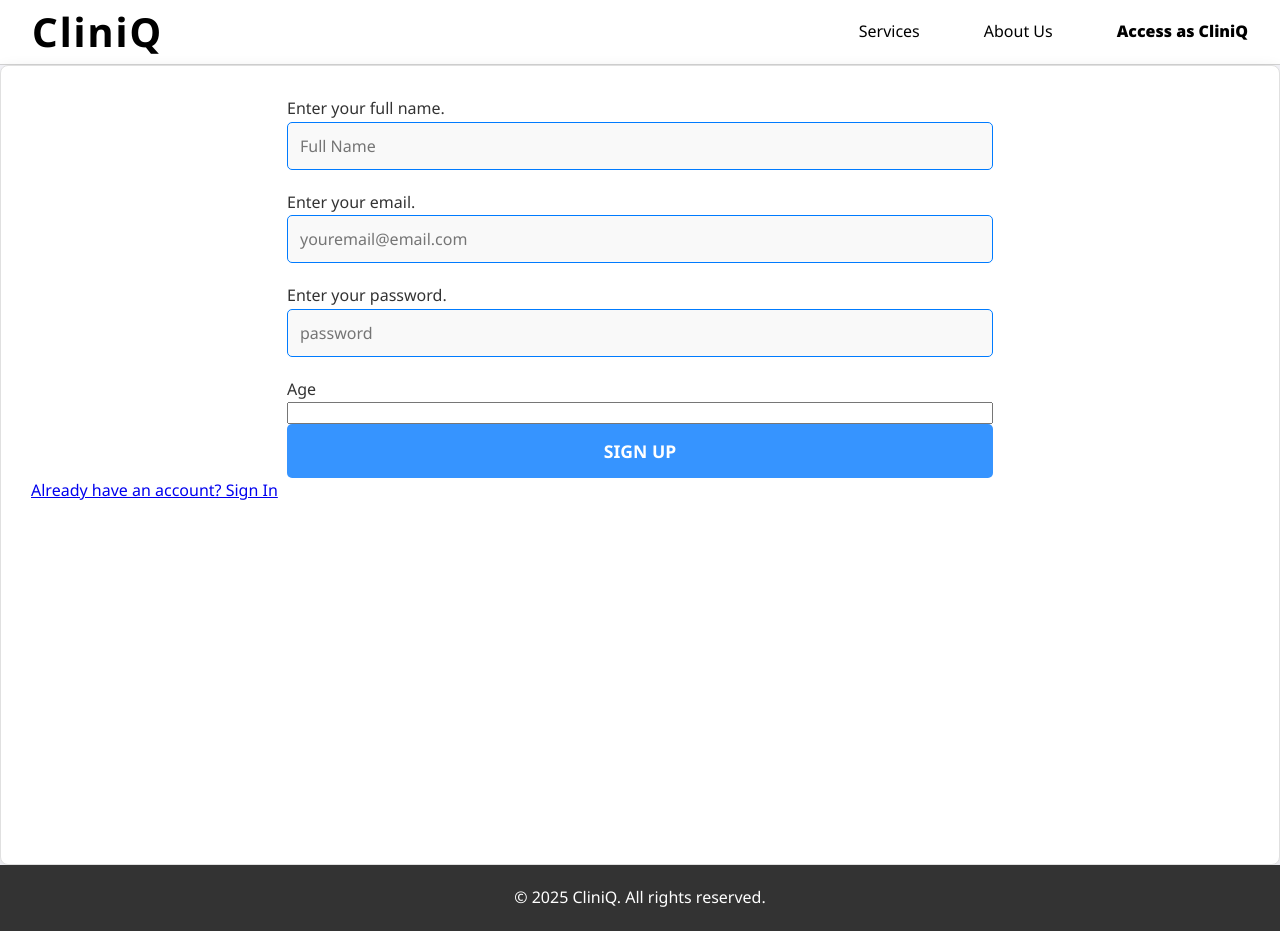
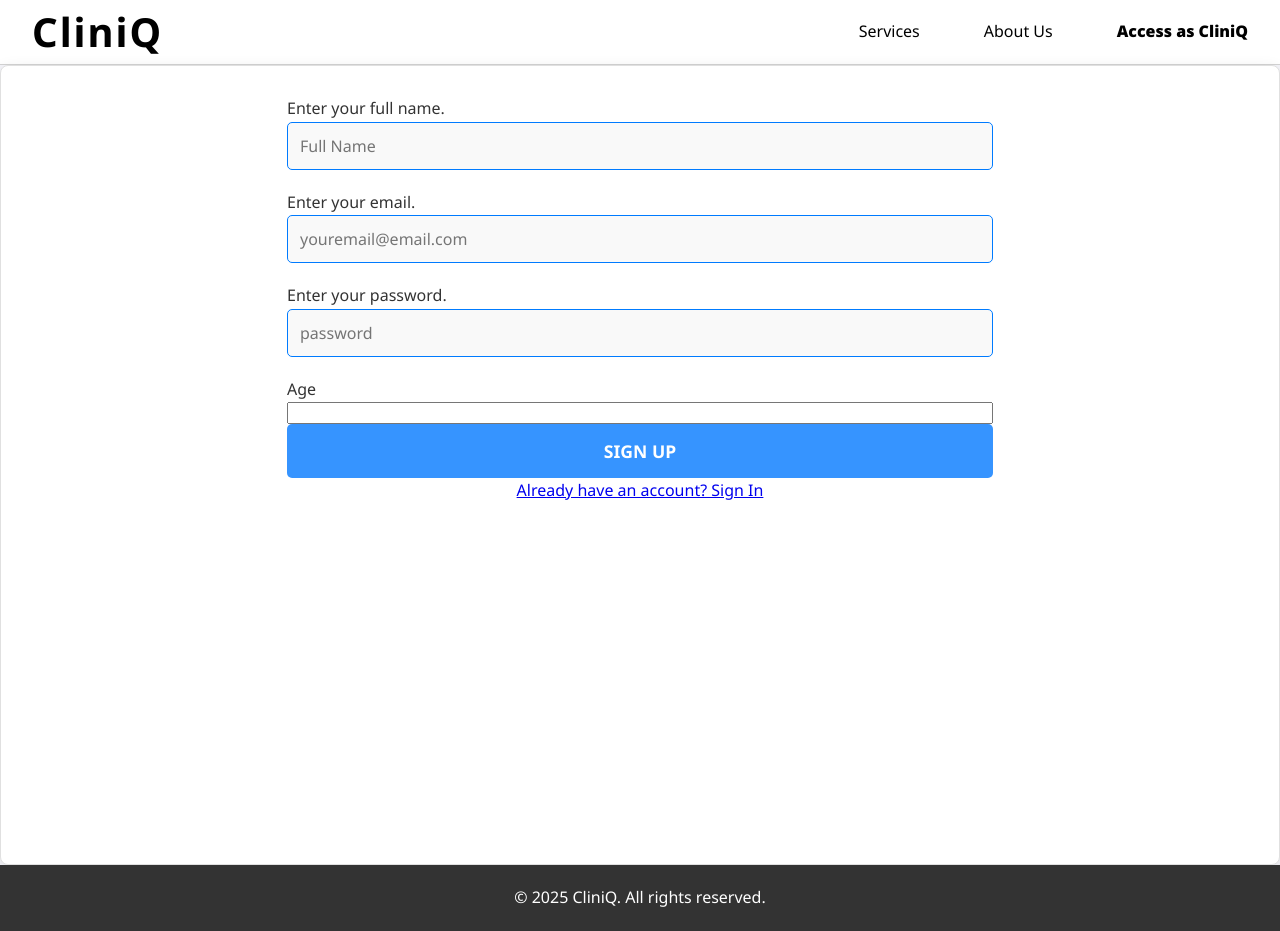
Before and after one commit to 4yushP4tel/mchacks, a React (Vite) app in the folder frontend/: page /signup in a window 1280 px wide. Built offline with nearby package versions, Linux system fonts and the light colour scheme; no server answers.

Commit message:
centered the signin link

```diff
--- a/frontend/src/pages/signup.css
+++ b/frontend/src/pages/signup.css
@@ -82,6 +82,11 @@ button:hover {
     background-color: #0d6fd1;
 }
 
+.signinlink {
+    display: flex;
+    justify-content: center;
+}
+
 @media (max-width: 768px) {
     form {
         padding: 20px;
--- a/frontend/src/pages/signup.jsx
+++ b/frontend/src/pages/signup.jsx
@@ -102,7 +102,7 @@ export default function Signup( {setStatus} ) {
                     <button type="submit">Sign Up</button>
                 </form>
 
-                <Link to = {"/signin"}>Already have an account? Sign In</Link>
+                <Link to = {"/signin"} className='signinlink'>Already have an account? Sign In</Link>
 
 
             </div>
```
